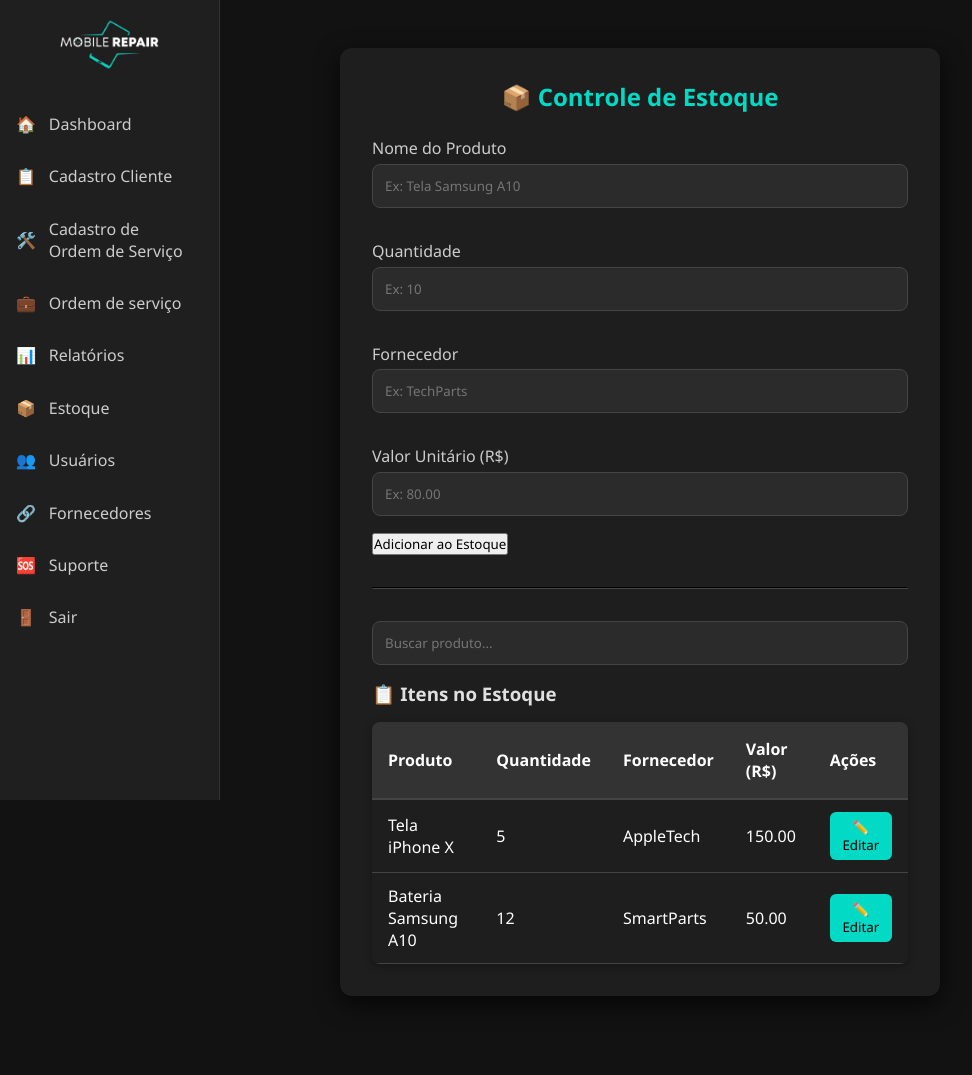
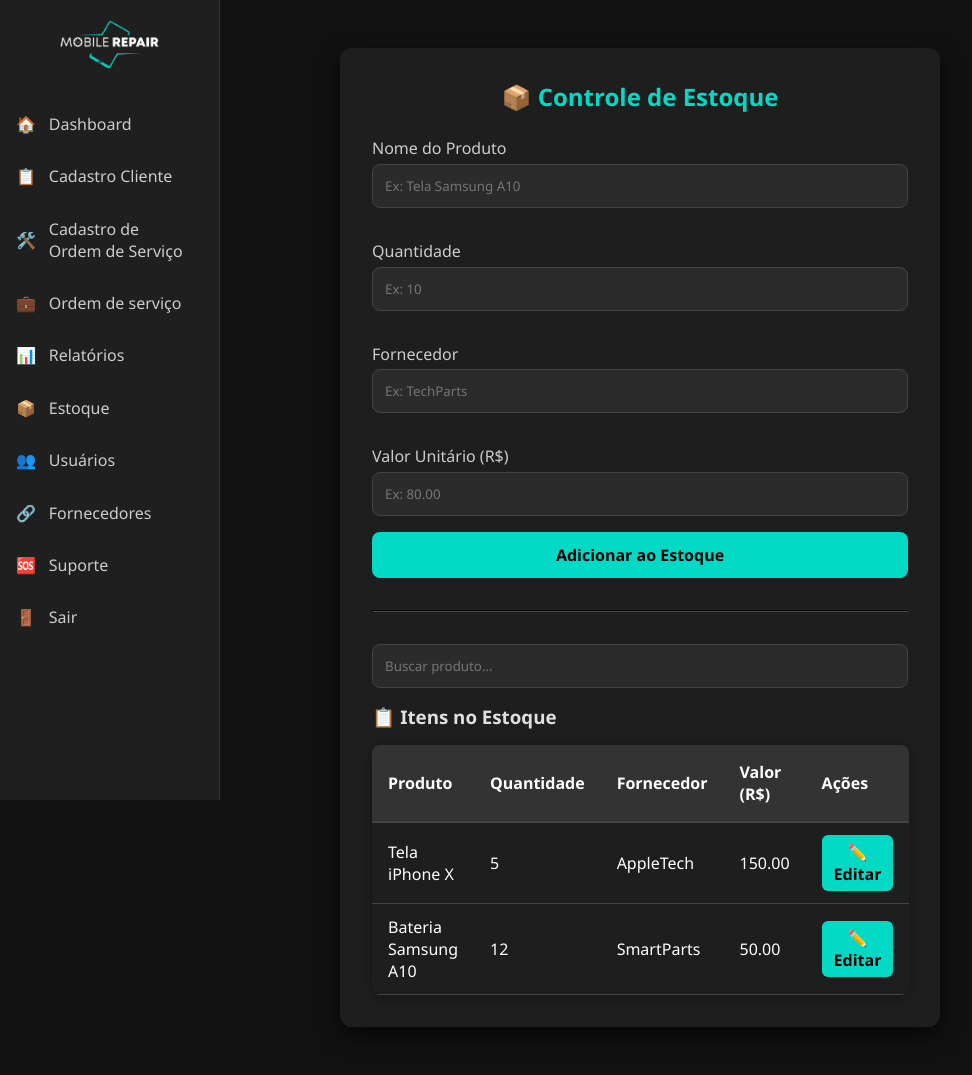
Before and after one commit to buzard1/sa-modelagem, a PHP site: page /estoque.html in a window 1280 px wide. Shown: the whole page, without its empty margins (0-972 px from the left). Before the commit the page ends 964 px from the top, so only its background shows below. Run offline with PHP 8.4, Linux system fonts and the light colour scheme.

Commit message:
versao 23
arrumei o botão que houve conflito de css e não estava estilizando

```diff
--- a/css/form.css
+++ b/css/form.css
@@ -102,3 +102,19 @@ select {
     transform: translateY(0);
   }
 }
+button {
+  width: 100%;
+  padding: 0.75rem;
+  background-color: #03dac6;
+  color: #000;
+  font-weight: bold;
+  border: none;
+  border-radius: 8px;
+  font-size: 1rem;
+  cursor: pointer;
+  transition: background-color 0.3s ease;
+}
+
+button:hover {
+  background-color: #00bfa5;
+}
```
